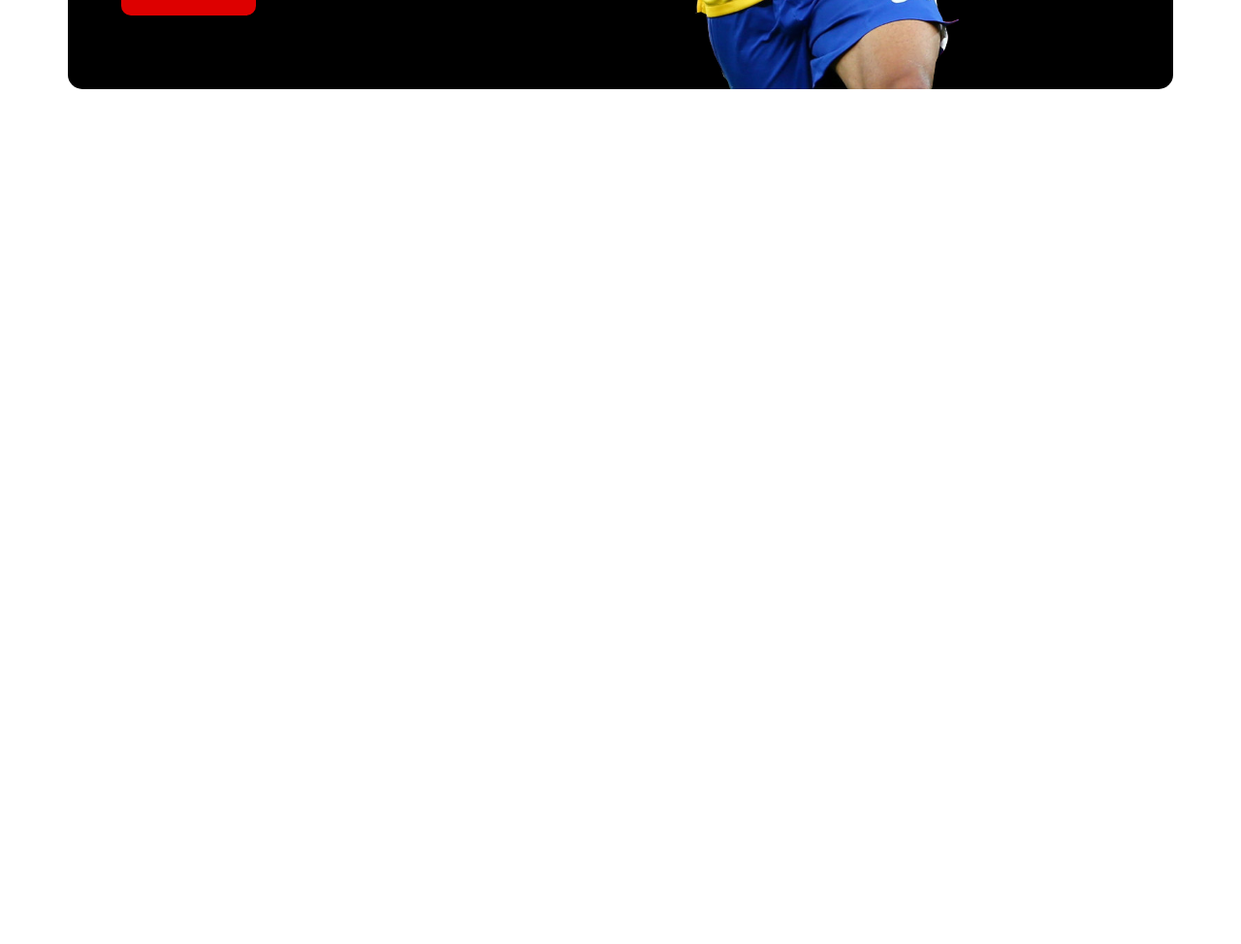
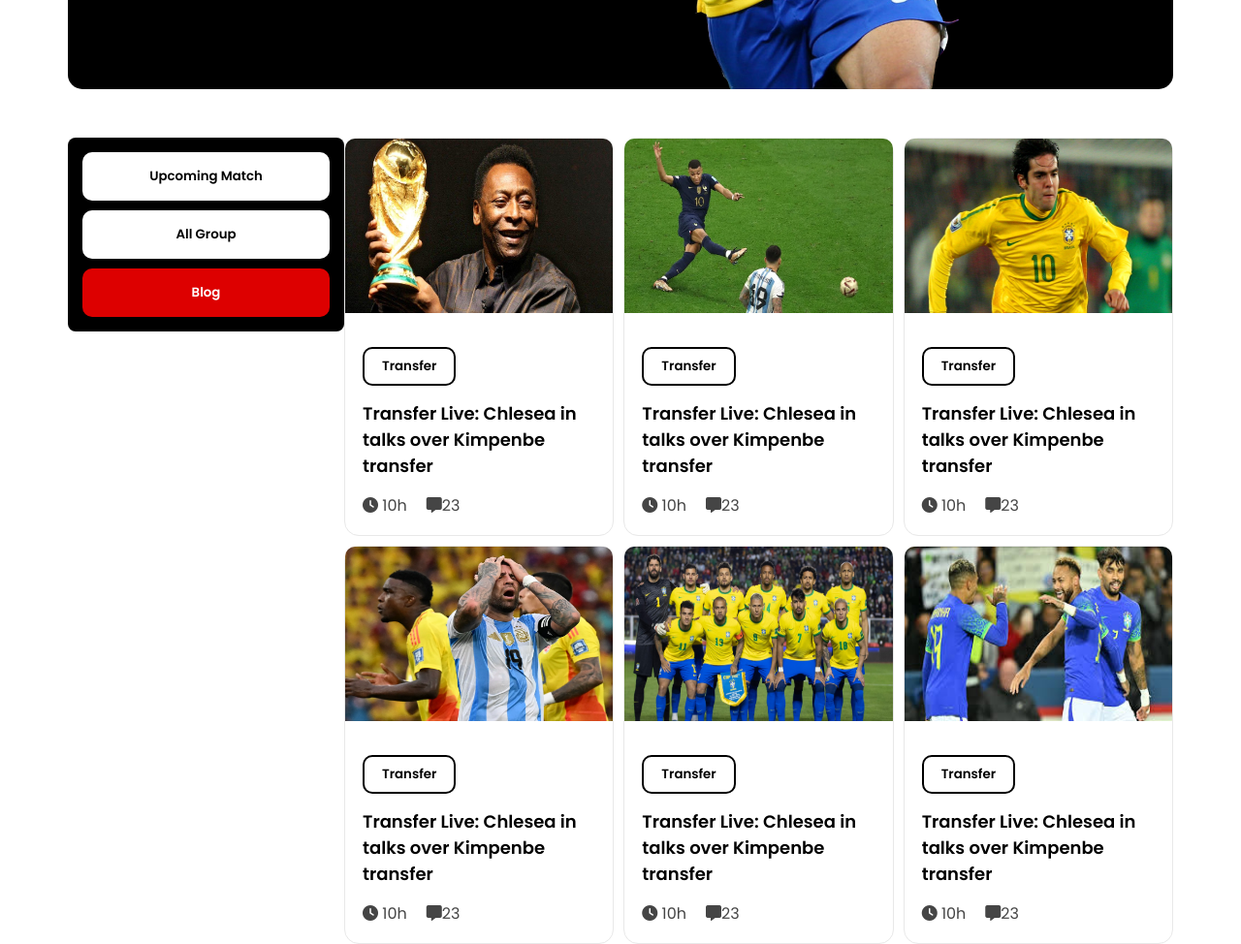
Before and after one commit to Anika-55/FIFA-World-Cup, a plain HTML site: page index.html in a window 1280 px wide. Shown: the part 570-1544 px from the top of the page at 97% size. Before the commit the page ends 800 px from the top, so only its background shows below. Drawn offline with Linux system fonts and the light colour scheme.

Commit message:
added main section

```diff
--- a/CSS/style.css
+++ b/CSS/style.css
@@ -30,7 +30,7 @@
 }
 .banner h2{
     font-size: 70px;
-    font-weight: bold;
+    font-weight: 600;
     line-height: 70px;
 }
 .banner-right img{
@@ -41,3 +41,71 @@
     margin: 15px 0;
     max-width: 70%;
 }
+/* upcoming matches */
+.upcoming-matches{
+    display: flex;
+}
+.upcoming-matches-left{
+    background-color: black;
+    width: 25%;
+    height: fit-content;
+    display: flex;
+    flex-direction: column;
+    padding: 15px;
+    gap: 10px;
+    border-radius: 8px;
+}
+.upcoming-matches-left .btn:nth-child(1),
+.upcoming-matches-left .btn:nth-child(2){
+    background-color: #fff;
+    color: black;
+}
+.upcoming-matches-right{
+    flex: 1;
+    display: grid;
+    grid-template-columns: repeat(3, 1fr);
+    gap: 10px;
+}
+.upcoming-matches-right .card{
+    border: 1px solid rgba(232, 232, 232);
+    border-radius: 15px;
+}
+.upcoming-matches .card .card-body{
+    padding: 18px;
+}
+.upcoming-matches-right .card img{
+    height: 180px;
+    width: 100%;
+    border-radius: 10px 10px 0 0;
+}
+.upcoming-matches-right .card .btn{
+    background-color: #fff;
+    color: black;
+    border: 2px solid black;
+    padding: 8px 18px;
+    margin-top: 10px;
+}
+.upcoming-matches-right .card h2{
+    margin: 15px 0;
+    font-size: 18px;
+    font-weight: 600;
+}
+.card-bottom{
+    display: flex;
+    gap: 20px;
+    color: #161616cc;
+}
+
+/* resposive */
+@media (max-width:992px) {
+    .upcoming-matches{
+        flex-direction: column;
+    }
+    .upcoming-matches-left{
+        flex-direction: row;
+        width: 100%;
+    }
+    .upcoming-matches-left > *{
+        flex: 1;
+    }
+}
--- a/index.html
+++ b/index.html
@@ -13,6 +13,7 @@
      <link rel="stylesheet" href="https://cdnjs.cloudflare.com/ajax/libs/font-awesome/6.7.2/css/all.min.css" integrity="sha512-Evv84Mr4kqVGRNSgIGL/F/aIDqQb7xQ2vcrdIwxfjThSH8CSR7PBEakCr51Ck+w+/U6swU2Im1vVX0SVk9ABhg==" crossorigin="anonymous" referrerpolicy="no-referrer" />
 </head>
 <body>
+    <!-- header -->
     <header>
         <section class="banner container">
             <div class="banner-left">
@@ -27,5 +28,90 @@
 </section>
     </header>
 
+    <main>
+        <!-- Upcoming matches -->
+         <section class="upcoming-matches container">
+            <div class="upcoming-matches-left">
+                <button class="btn">Upcoming Match</button>
+                <button class="btn">All Group</button>
+                <button class="btn">Blog</button>
+            </div>
+            <div class="upcoming-matches-right">
+                <div class="card">
+
+                    <img src="img/matches/matches_1.jpg" alt="">
+                    <div class="card-body">
+                       <button class="btn">Transfer</button>
+                      <h2>Transfer Live: Chlesea in talks over Kimpenbe transfer</h2>
+                     <div class="card-bottom">
+                        <span><i class="fa-solid fa-clock"></i> 10h</span>
+                        <span><i class="fa-solid fa-message"></i>23</span>
+                    </div>
+                     </div>
+                </div>
+                  <div class="card">
+
+                    <img src="img/matches/matches_5.webp" alt="">
+                    <div class="card-body">
+                       <button class="btn">Transfer</button>
+                      <h2>Transfer Live: Chlesea in talks over Kimpenbe transfer</h2>
+                     <div class="card-bottom">
+                        <span><i class="fa-solid fa-clock"></i> 10h</span>
+                        <span><i class="fa-solid fa-message"></i>23</span>
+                    </div>
+                     </div>
+                </div>
+                                <div class="card">
+
+                    <img src="img/matches/matches_6.jpg" alt="">
+                    <div class="card-body">
+                       <button class="btn">Transfer</button>
+                      <h2>Transfer Live: Chlesea in talks over Kimpenbe transfer</h2>
+                     <div class="card-bottom">
+                        <span><i class="fa-solid fa-clock"></i> 10h</span>
+                        <span><i class="fa-solid fa-message"></i>23</span>
+                    </div>
+                     </div>
+                </div>
+                   <div class="card">
+
+                    <img src="img/matches/matches_2.webp" alt="">
+                    <div class="card-body">
+                       <button class="btn">Transfer</button>
+                      <h2>Transfer Live: Chlesea in talks over Kimpenbe transfer</h2>
+                     <div class="card-bottom">
+                        <span><i class="fa-solid fa-clock"></i> 10h</span>
+                        <span><i class="fa-solid fa-message"></i>23</span>
+                    </div>
+                     </div>
+                </div>
+                    <div class="card">
+
+                    <img src="img/matches/matches_3.jpg" alt="">
+                    <div class="card-body">
+                       <button class="btn">Transfer</button>
+                      <h2>Transfer Live: Chlesea in talks over Kimpenbe transfer</h2>
+                     <div class="card-bottom">
+                        <span><i class="fa-solid fa-clock"></i> 10h</span>
+                        <span><i class="fa-solid fa-message"></i>23</span>
+                    </div>
+                     </div>
+                </div>
+                    <div class="card">
+
+                    <img src="img/matches/matches_4.jpeg" alt="">
+                    <div class="card-body">
+                       <button class="btn">Transfer</button>
+                      <h2>Transfer Live: Chlesea in talks over Kimpenbe transfer</h2>
+                     <div class="card-bottom">
+                        <span><i class="fa-solid fa-clock"></i> 10h</span>
+                        <span><i class="fa-solid fa-message"></i>23</span>
+                    </div>
+                     </div>
+                </div>
+            </div>
+         </section>
+    </main>
+
 </body>
 </html>
```
